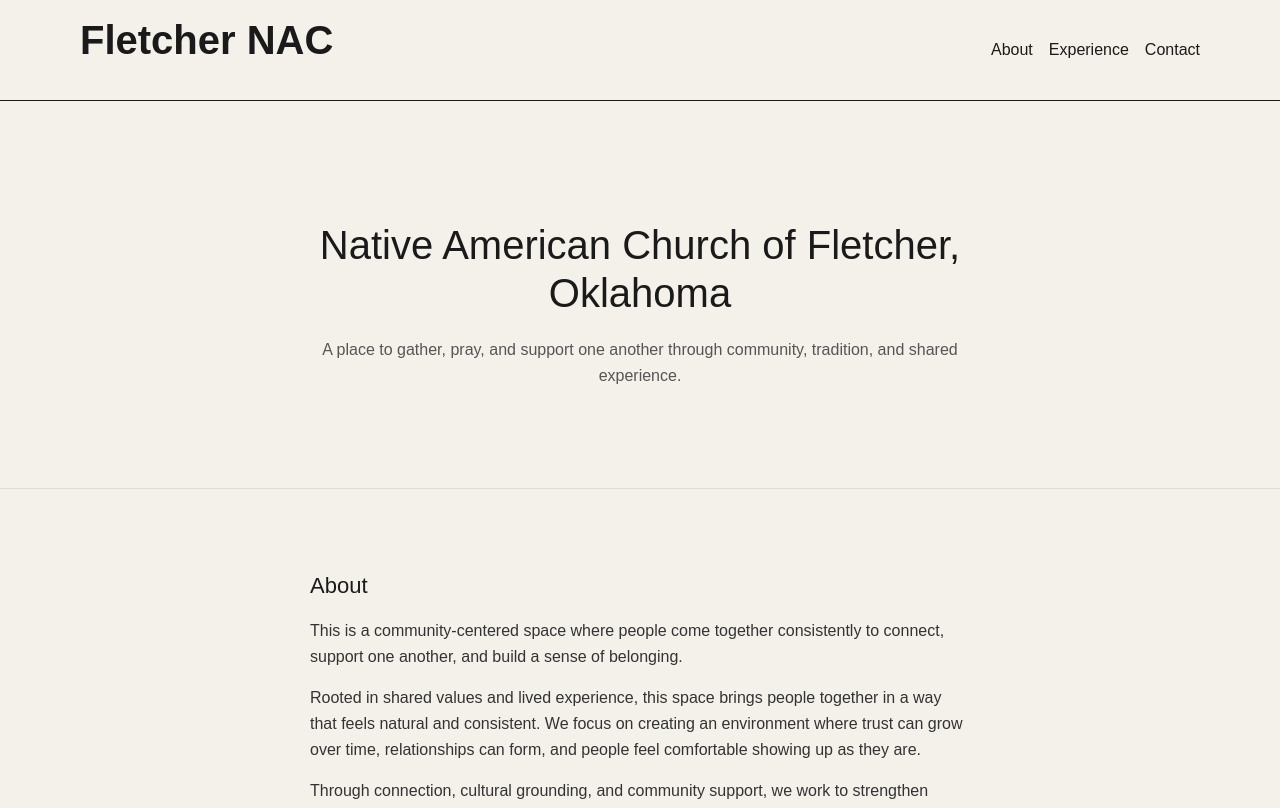
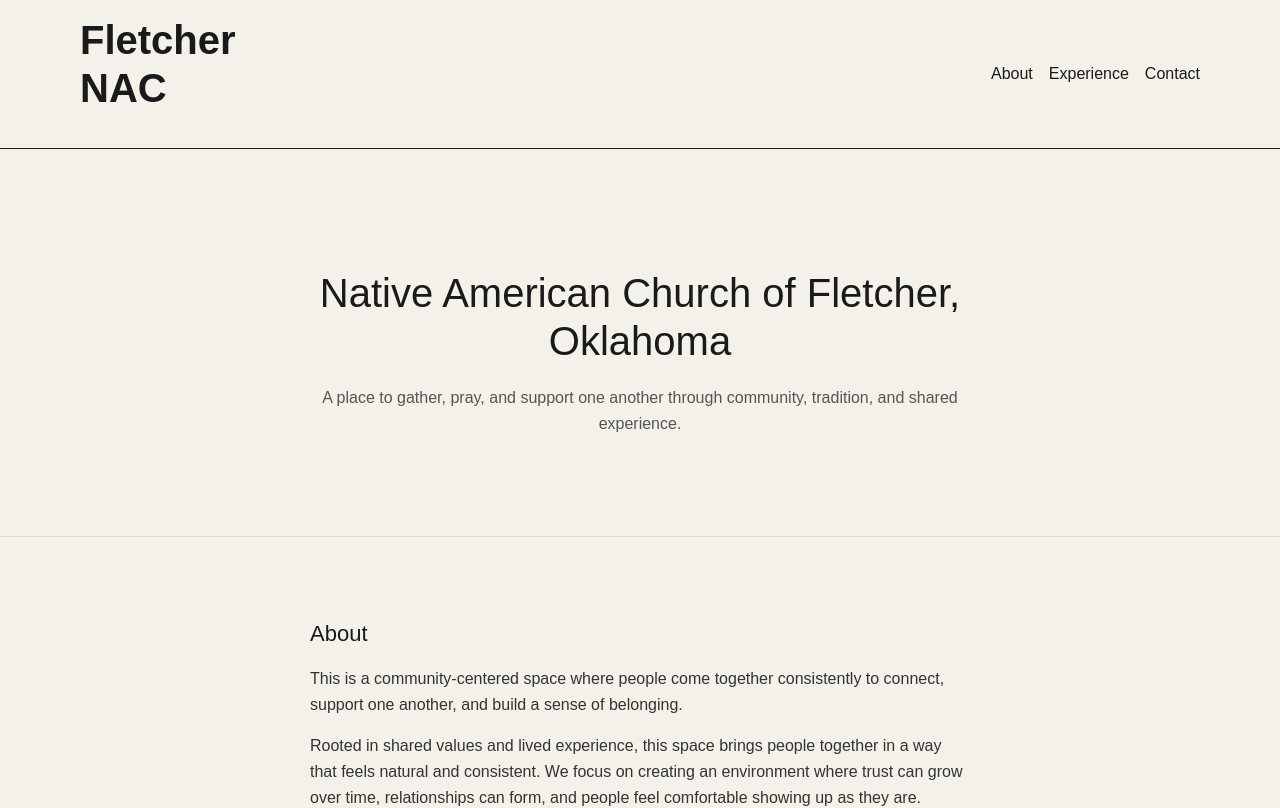
Before and after one commit to fletcherNAC/FletcherNAC, a Next.js app: page / in a window 1280 px wide. Shown: the top 808 px of the page. Built offline with nearby package versions, Linux system fonts and the light colour scheme.

Commit message:
fixing mobile

```diff
--- a/app/layout.tsx
+++ b/app/layout.tsx
@@ -27,7 +27,7 @@ export default function RootLayout({
 }>) {
   return (
   <html lang="en">
-  <body className="min-h-full flex flex-col">
+  <body className="min-h-full flex flex-col overflow-x-hidden">
     <Header />
 
       <main className="flex-1 flex flex-col">
--- a/components/Header.tsx
+++ b/components/Header.tsx
@@ -1,10 +1,10 @@
 export default function Header() {
   return (
 <header className="w-full border-b">
-  <div className="max-w-6xl mx-auto px-4 py-4 flex items-center justify-between">
+  <div className="max-w-6xl mx-auto px-4 py-4 flex items-center justify-between gap-4">
 
-    <h1 className="text-2xl sm:text-4xl font-bold leading-tight">
-      Fletcher NAC
+    <h1 className="text-xl sm:text-3xl font-bold leading-tight">
+      Fletcher <br /> NAC
     </h1>
 
     <nav className="flex gap-4 text-sm sm:text-base">
```
